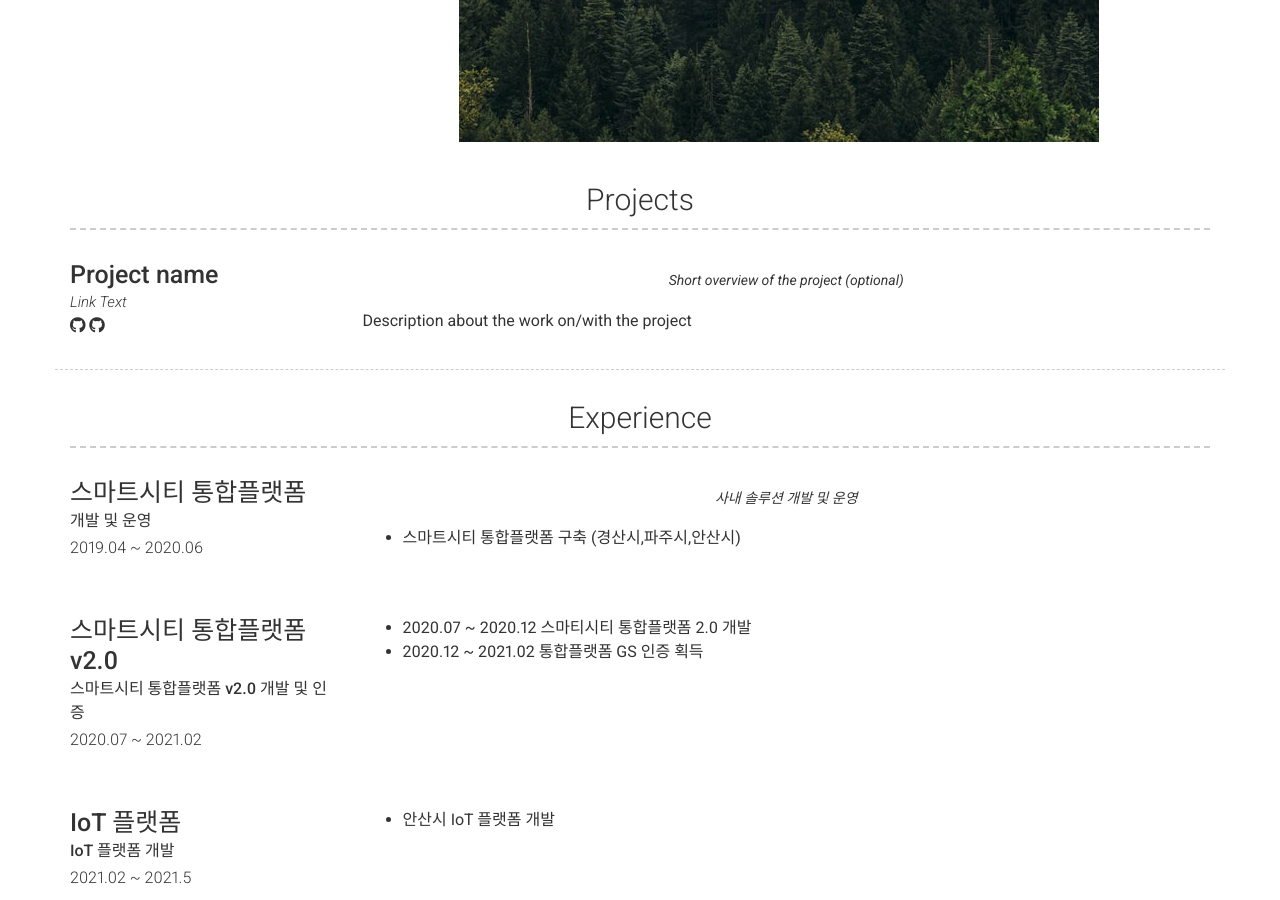
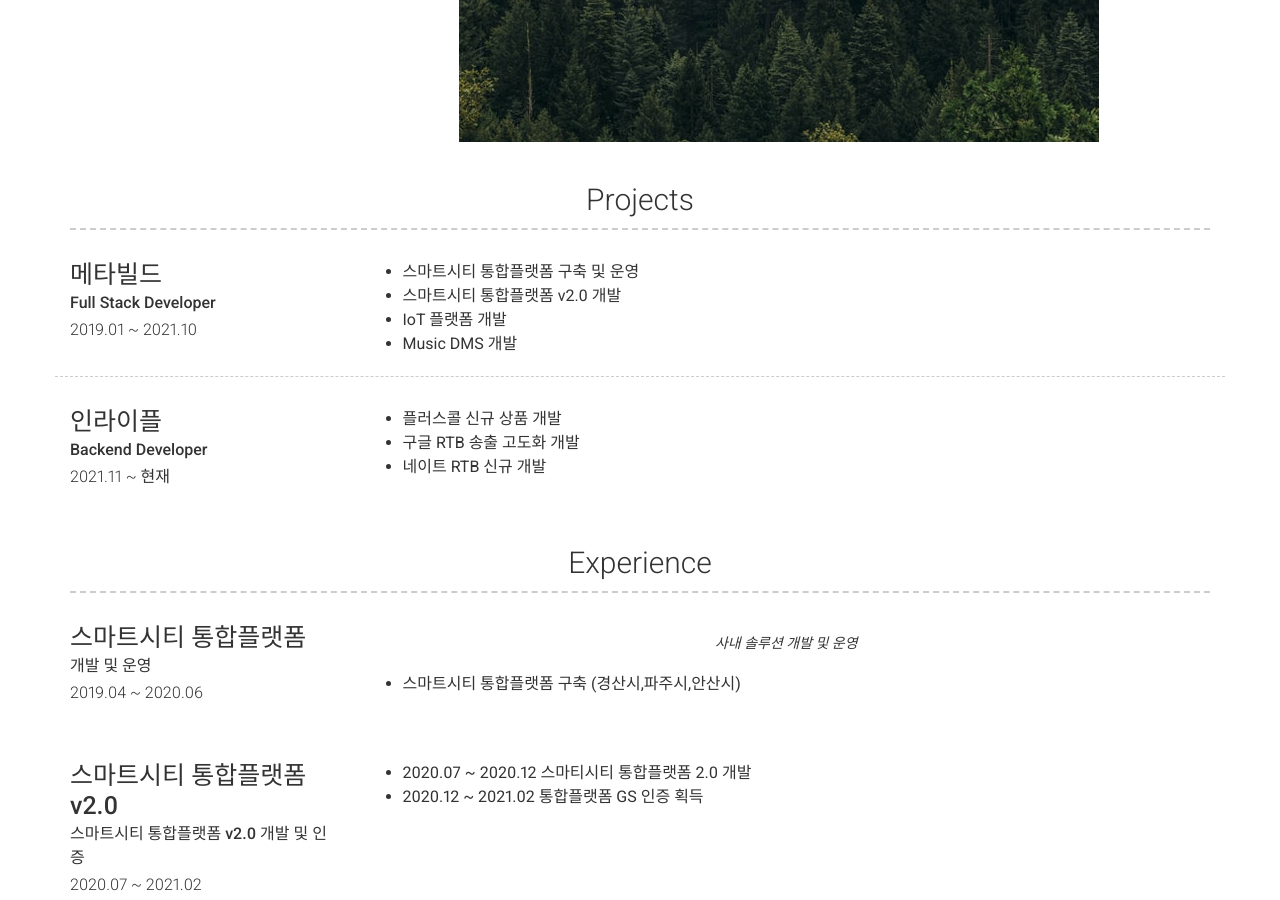
Before and after one commit to HyunSeung94/hyunseung94.github.io, a Jekyll site: the page built from index.md, in a window 1280 px wide and 900 px high, scrolled down 746 px. Built offline with Jekyll 4.4.1, drawn with Linux system fonts in a browser that asks for light colours; nearby versions of some CDN libraries.

Commit message:
이력서 업데이트

```diff
--- a/_config.yml
+++ b/_config.yml
@@ -65,20 +65,21 @@ content:
       - layout: left
         border: weak  # Value of `weak` will display a weak border below this item. # Any
                       # other value (or no value) means no border will be displayed
-        title: Project name
-        link: Link to project (eg. sproogen.github.io/modern-resume-theme)(optional)
-        link_text: Link Text
-        additional_links:
-          - title:  Github page for project (eg. sproogen/modern-resume-theme)
-            icon: fab fa-github
-            url: Link to project (eg. sproogen.github.io/modern-resume-theme)(optional)
-          - title:  Github page for project (eg. sproogen/modern-resume-theme)
-            icon: fab fa-github
-            url: Link to project (eg. sproogen.github.io/modern-resume-theme)(optional)
-        quote: >
-          Short overview of the project (optional)
+        title: 메타빌드
+        sub_title: Full Stack Developer
+        caption: 2019.01 ~ 2021.10
         description: | # this will include new lines to allow paragraphs
-          Description about the work on/with the project
+          * 스마트시티 통합플랫폼 구축 및 운영
+          * 스마트시티 통합플랫폼 v2.0 개발
+          * IoT 플랫폼 개발
+          * Music DMS 개발
+      - title: 인라이플
+        sub_title: Backend Developer
+        caption: 2021.11 ~ 현재
+        description: | # this will include new lines to allow paragraphs
+          * 플러스콜 신규 상품 개발
+          * 구글 RTB 송출 고도화 개발
+          * 네이트 RTB 신규 개발
   - title: Experience
     layout: list
     content:
```
